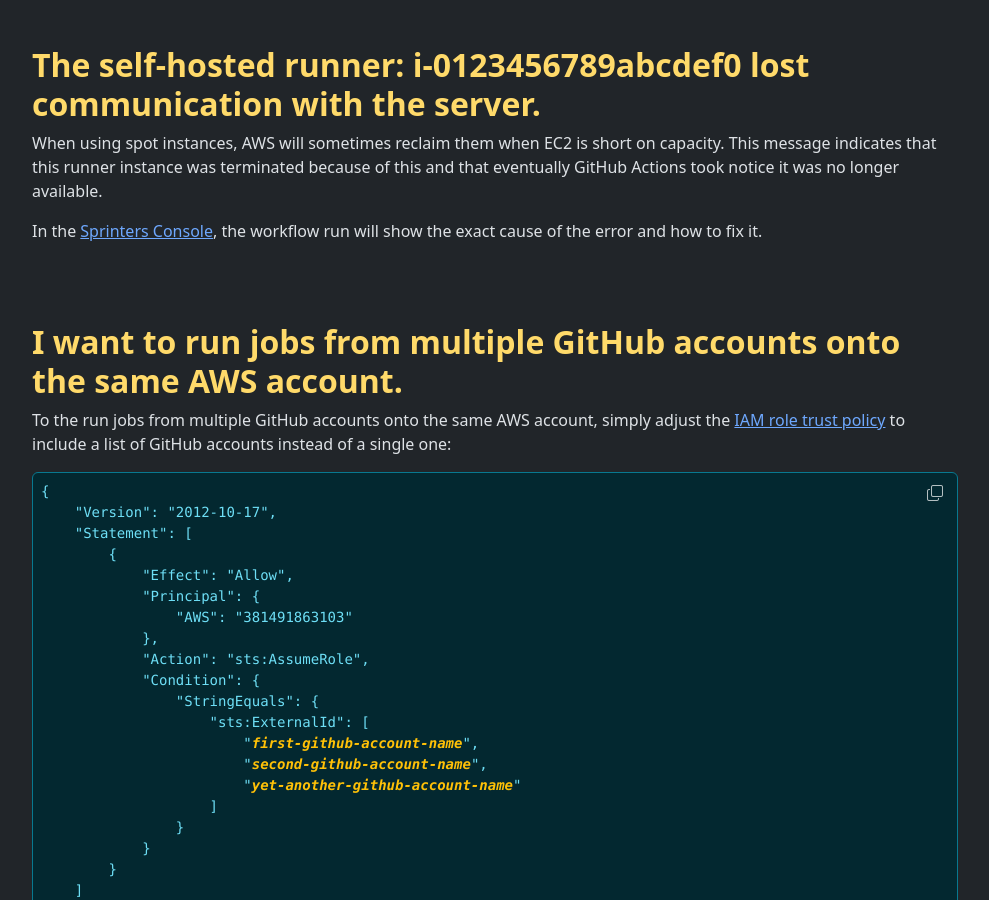
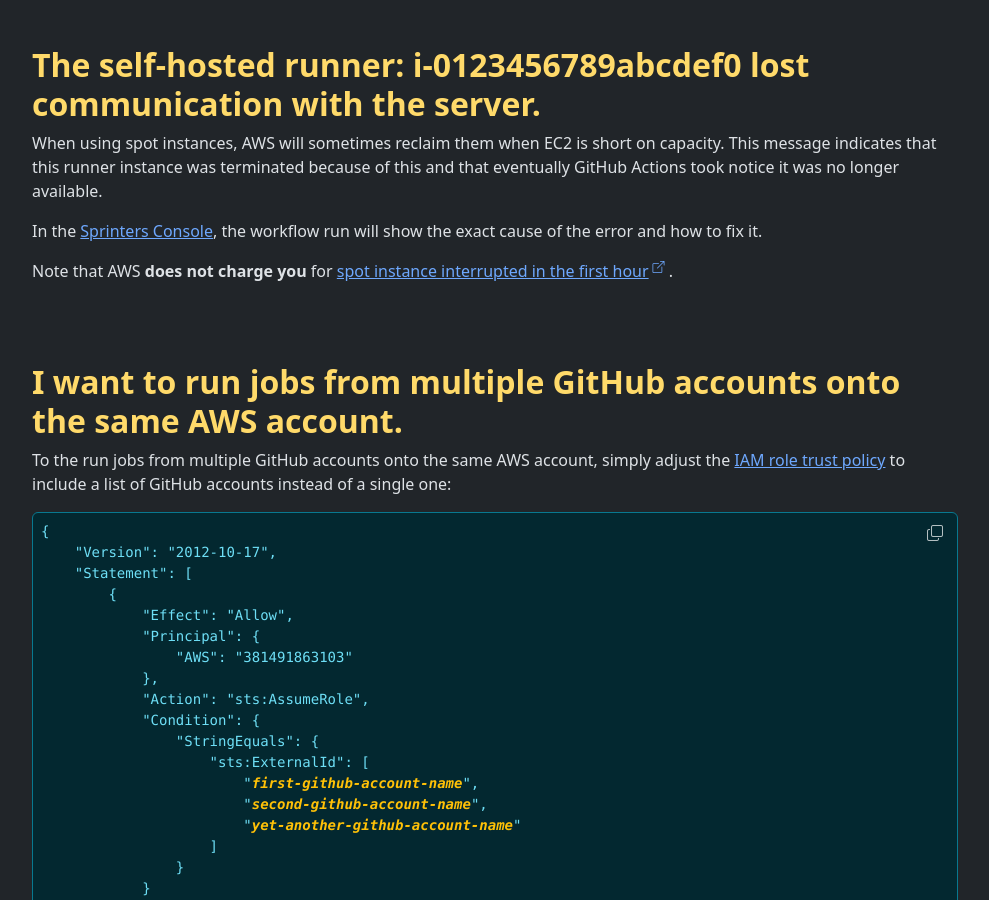
Before and after one commit to sprinters-sh/sprinters.sh, a Jekyll site: the page built from docs/troubleshooting.md, in a window 1280 px wide and 900 px high, scrolled down 506 px. Shown: the whole window, without its empty margins (240-1229 px from the left). Built offline with Jekyll 4.4.1, drawn with Linux system fonts in a browser that asks for light colours.

Commit message:
Added spot instance billing note

```diff
--- a/docs/troubleshooting.md
+++ b/docs/troubleshooting.md
@@ -23,6 +23,8 @@
 this runner instance was terminated because of this and that eventually GitHub Actions took notice it was no longer available.
 
 In the [Sprinters Console](https://console.sprinters.sh), the workflow run will show the exact cause of the error and how to fix it.
+
+Note that AWS **does not charge you** for {% include external-link.html text="spot instance interrupted in the first hour" href="https://docs.aws.amazon.com/AWSEC2/latest/UserGuide/billing-for-interrupted-spot-instances.html" %}.
 
 {% include h2.html id="shared-aws-account" text="I want to run jobs from multiple GitHub accounts onto the same AWS account." %}
 
```
